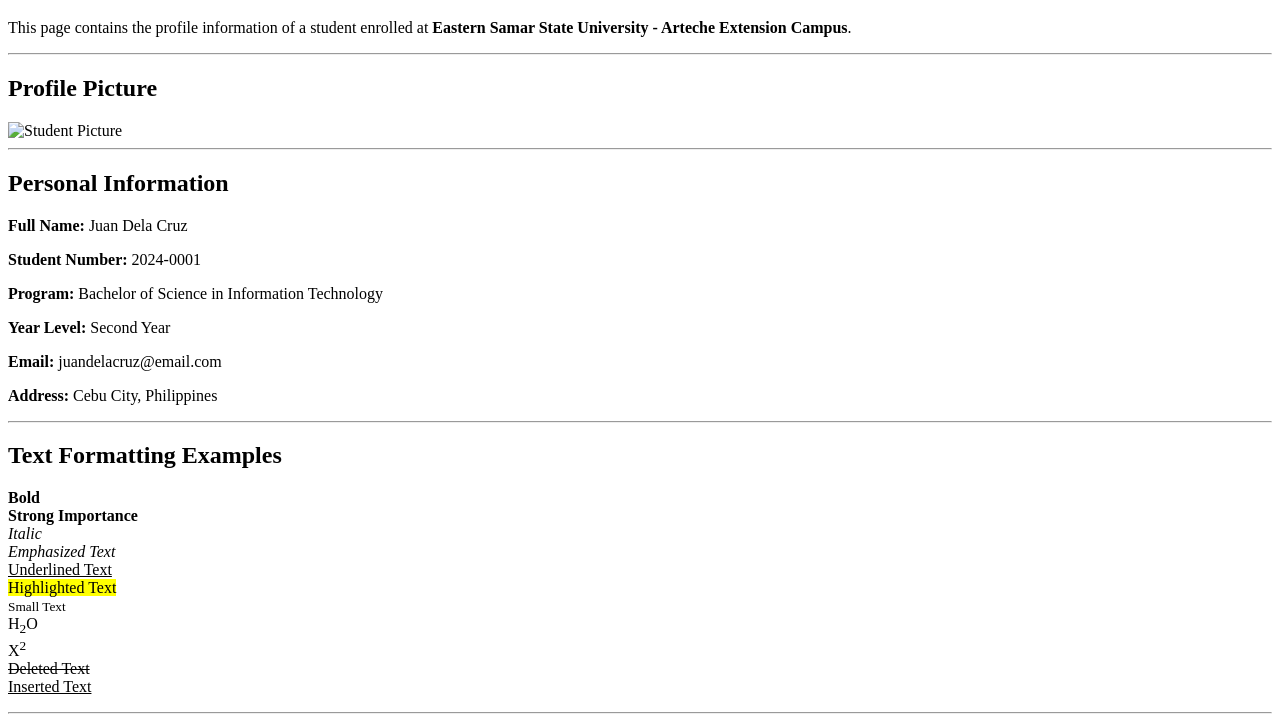
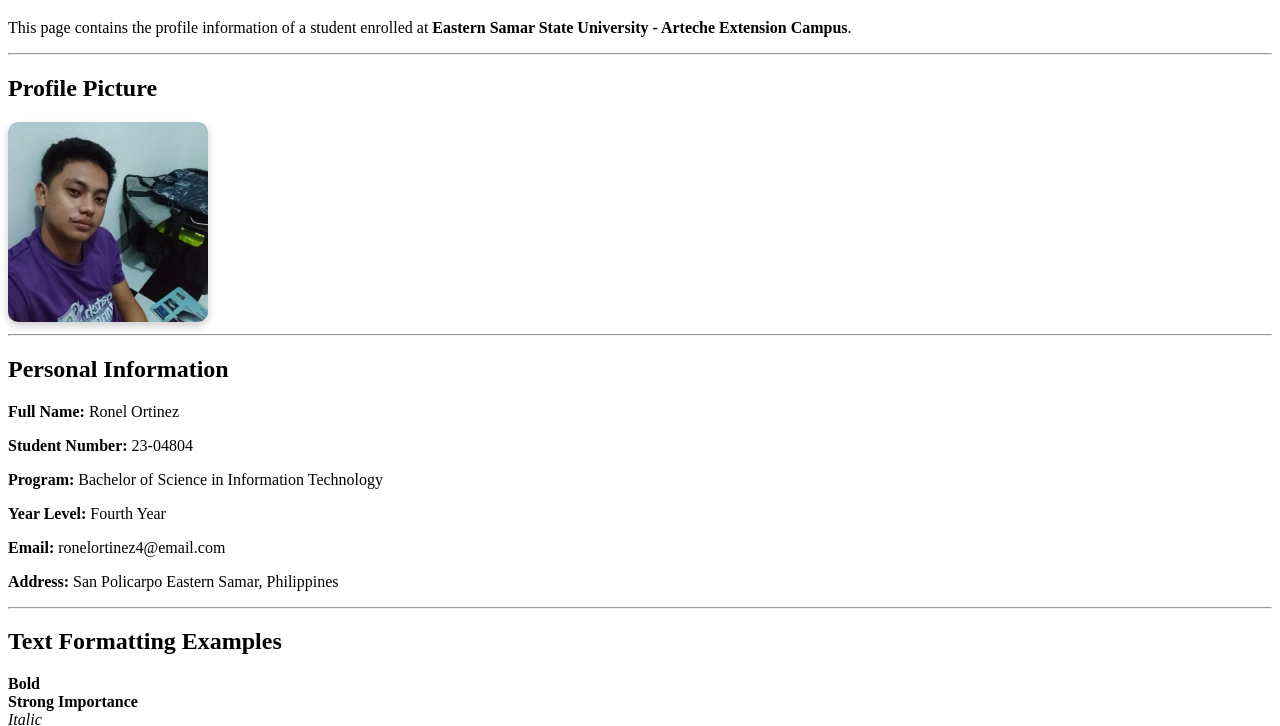
Before and after one commit to ronelortinez4-dev/student-profile, a plain HTML site: page index.html in a window 1280 px wide. Shown: the part 61-787 px from the top of the page. Drawn offline with Linux system fonts and the light colour scheme.

Commit message:
Added profile picture and updated index.html

```diff
--- a/index.html
+++ b/index.html
@@ -28,8 +28,9 @@
 
     <h2>Profile Picture</h2>
 
-    <img src="./assets/images/default.png"
-         alt="Student Picture"
+    <img src="./assets/images/profile-pic.jpg"
+         alt="Ronel Ortinez"
+         style="width: 200px; height: 200px; object-fit: cover; border-radius: 10px; box-shadow: 0 4px 8px rgba(0,0,0,0.2);"
          width="200"
          height="200">
 
@@ -41,17 +42,17 @@
 
     <h2>Personal Information</h2>
 
-    <p><strong>Full Name:</strong> Juan Dela Cruz</p>
+    <p><strong>Full Name:</strong> Ronel Ortinez</p>
 
-    <p><strong>Student Number:</strong> 2024-0001</p>
+    <p><strong>Student Number:</strong> 23-04804</p>
 
     <p><strong>Program:</strong> Bachelor of Science in Information Technology</p>
 
-    <p><strong>Year Level:</strong> Second Year</p>
+    <p><strong>Year Level:</strong> Fourth Year</p>
 
-    <p><strong>Email:</strong> juandelacruz@email.com</p>
+    <p><strong>Email:</strong> ronelortinez4@email.com</p>
 
-    <p><strong>Address:</strong> Cebu City, Philippines</p>
+    <p><strong>Address:</strong> San Policarpo Eastern Samar, Philippines</p>
 
     <hr>
 
@@ -84,7 +85,7 @@
     <h2>Biography</h2>
 
     <p>
-        Juan Dela Cruz is currently taking Bachelor of Science in Information
+        Ronel Ortinez is currently taking Bachelor of Science in Information
         Technology. He enjoys learning web development, programming,
         database management, and networking.
     </p>
```
Also changed, not shown: assets/images/7d96b517-0808-4d4a-aa4f-cd5d799747e5.jfif (added), assets/images/profile-pic.jpg (added).
